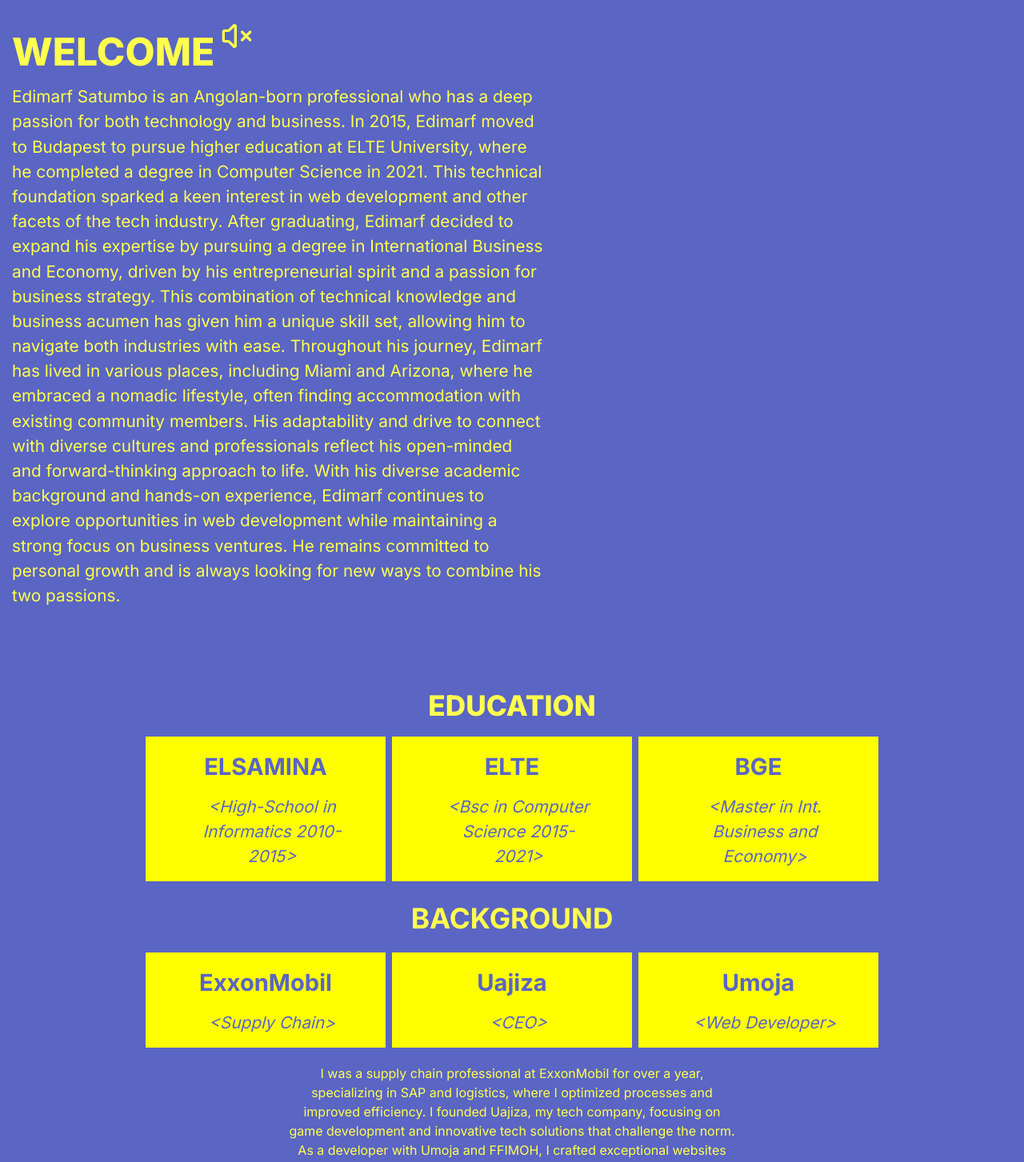
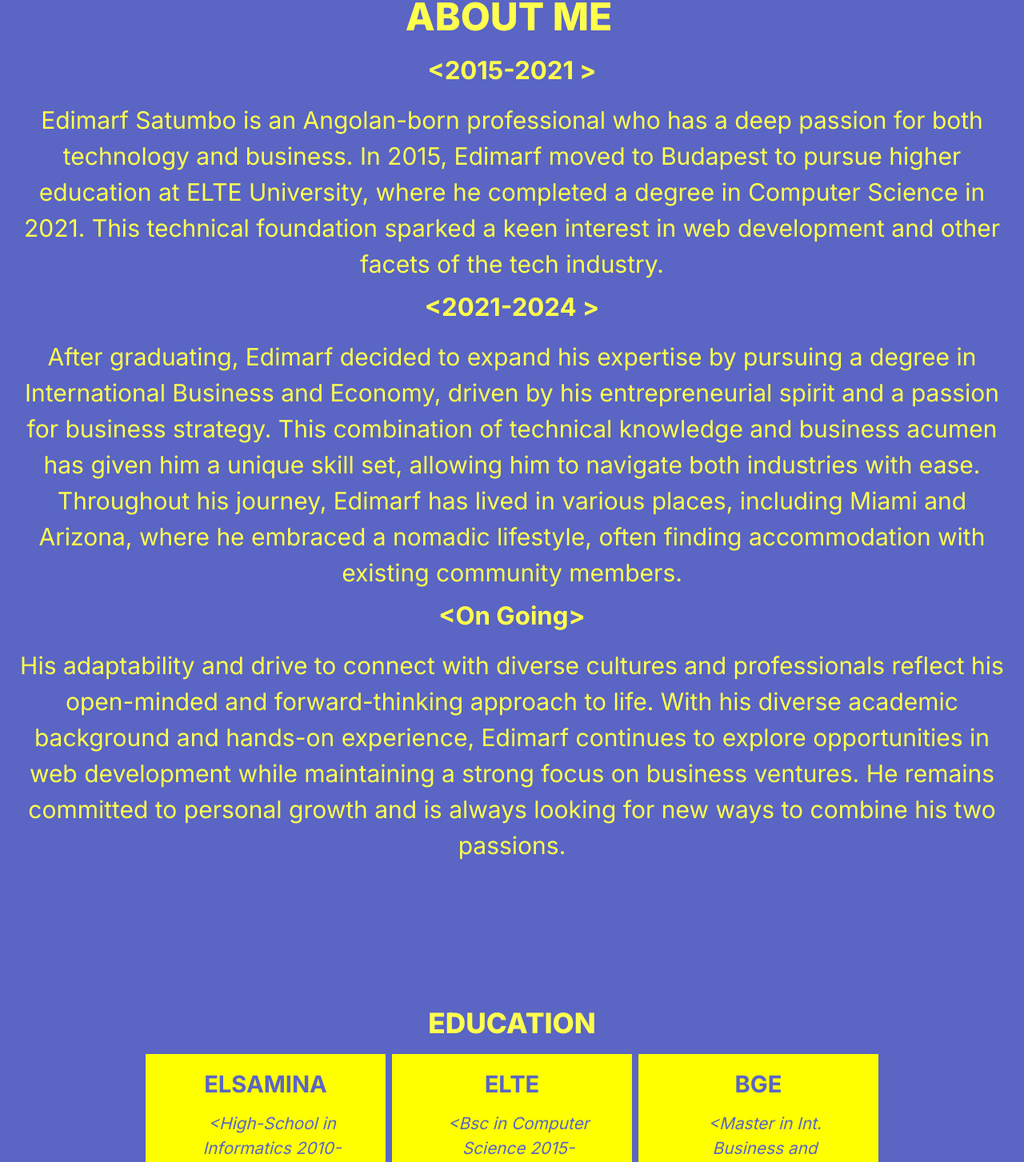
Before and after one commit to Satumbo9/satumbo9, a Next.js app: page / in a window 1280 px wide. Shown: the part 894-2347 px from the top of the page at 80% size. Built offline with nearby package versions, Linux system fonts and the light colour scheme.

Commit message:
UPDATE TO DEPLOY

```diff
--- a/app/Components/Pages/ABOUT/page.tsx
+++ b/app/Components/Pages/ABOUT/page.tsx
@@ -1,11 +1,11 @@
-import { EDUCATION_LIST } from "@/app/Components/Data/Education";
+// import { EDUCATION_LIST } from "@/app/Components/Data/Education";
 // import { BACKGROUND_INFO } from "@/app/Components/Data/Background";
 // import Card from "@/app/Components/Util/Card";
-import CardItems from "@/app/Components/Util/CardItems";
-import Link from "next/link";
-import { VolumeX } from "lucide-react";
+// import CardItems from "@/app/Components/Util/CardItems";
+// import Link from "next/link";
+// import { VolumeX } from "lucide-react";
 import React from "react";
-import { GENERAL_ICON_PAGE } from "../../Util/IconsStyle";
+// import { GENERAL_ICON_PAGE } from "../../Util/IconsStyle";
 
 // { BACKGROUND_INFO.map((items)=>(d
 // { BACKGROUND_INFO.map((items)=>(
@@ -20,67 +20,59 @@ import { GENERAL_ICON_PAGE } from "../../Util/IconsStyle";
 export default function AboutPage() {
   return (
     <section id="ABOUT" className="flex flex-col items-center">
-      <div className="w-full flex flex-col items-center md:items-start mt-10">
-        <span className="font-bold text-[2em] md:text-[3em] text-center md:text-start flex gap-2 2xl:text-[3em] items-center justify-center">
-          <p className="font-extrabold">WELCOME</p>
-          <p className="mb-10">
-            {React.createElement(VolumeX, {
+      <div className="w-full flex flex-col items-center   2xl:items-start">
+        <span className="font-bold text-[2em] md:text-[3em] text-center 2xl:text-start flex gap-2 2xl:text-[3em] items-center justify-center">
+          <p className="font-extrabold ">ABOUT ME</p>
+          <p className="">
+            {/* {React.createElement(VolumeX, {
               style: GENERAL_ICON_PAGE,
-            })}
+            })} */}
           </p>
         </span>
-        <p className="md:w-[666px] 2xl:w-[800px] 2xl:text-[1em] text-center text-[1.30em] md:text-left">
-          Edimarf Satumbo is an Angolan-born professional who has a deep passion
-          for both technology and business. In 2015, Edimarf moved to Budapest
-          to pursue higher education at ELTE University, where he completed a
-          degree in Computer Science in 2021. This technical foundation sparked
-          a keen interest in web development and other facets of the tech
-          industry. After graduating, Edimarf decided to expand his expertise by
-          pursuing a degree in International Business and Economy, driven by his
-          entrepreneurial spirit and a passion for business strategy. This
-          combination of technical knowledge and business acumen has given him a
-          unique skill set, allowing him to navigate both industries with ease.
-          Throughout his journey, Edimarf has lived in various places, including
-          Miami and Arizona, where he embraced a nomadic lifestyle, often
-          finding accommodation with existing community members. His
-          adaptability and drive to connect with diverse cultures and
-          professionals reflect his open-minded and forward-thinking approach to
-          life. With his diverse academic background and hands-on experience,
-          Edimarf continues to explore opportunities in web development while
-          maintaining a strong focus on business ventures. He remains committed
-          to personal growth and is always looking for new ways to combine his
-          two passions.
-        </p>
+        <span className=" h-fit 2xl:w-[800px] 2xl:text-[1em] text-center   2xl:text-left lg:text-[1.50em]">
+          <p className="font-bold mb-4 mt-2 text-[1.30em] ">
+            {" "}
+            &lt;2015-2021 &gt;
+          </p>
+          <p className="mb-2 text-[1.0em] md:text-[1.0em] xl:text-[1.25em]">
+            Edimarf Satumbo is an Angolan-born professional who has a deep
+            passion for both technology and business. In 2015, Edimarf moved to
+            Budapest to pursue higher education at ELTE University, where he
+            completed a degree in Computer Science in 2021. This technical
+            foundation sparked a keen interest in web development and other
+            facets of the tech industry.
+          </p>
+
+          <p className="font-bold mb-4 mt-2 text-[1.30em] ">
+            &lt;2021-2024 &gt;
+          </p>
+
+          <p className="mb-2 text-[1.0em] md:text-[1.0em] xl:text-[1.25em]">
+            After graduating, Edimarf decided to expand his expertise by
+            pursuing a degree in International Business and Economy, driven by
+            his entrepreneurial spirit and a passion for business strategy. This
+            combination of technical knowledge and business acumen has given him
+            a unique skill set, allowing him to navigate both industries with
+            ease. Throughout his journey, Edimarf has lived in various places,
+            including Miami and Arizona, where he embraced a nomadic lifestyle,
+            often finding accommodation with existing community members.
+          </p>
+          <p className="font-bold mb-4 mt-2 text-[1.30em]">&lt;On Going&gt;</p>
+          <p className="text-[1.0em] md:text-[1.0em] xl:text-[1.25em]  ">
+            His adaptability and drive to connect with diverse cultures and
+            professionals reflect his open-minded and forward-thinking approach
+            to life. With his diverse academic background and hands-on
+            experience, Edimarf continues to explore opportunities in web
+            development while maintaining a strong focus on business ventures.
+            He remains committed to personal growth and is always looking for
+            new ways to combine his two passions.
+          </p>
+        </span>
       </div>
       <div
-        className="2xl:mt-[2em] md:mt-[6em] w-full
+        className="2xl:mt-[2em] w-full
       flex items-center justify-center flex-col text-center"
-      >
-        <span className="font-extrabold text-[2em] md:text-[2.20em] flex gap-2 2xl:text-[2.50em] items-center justify-center">
-          EDUCATION
-        </span>
-
-        <div
-          className="flex flex-col md:flex md:flex-row 2xl:text-[1em] gap-2
-        "
-        >
-          {EDUCATION_LIST.map((items) => (
-            <Link
-              target="_blank"
-              key={items.id}
-              className="lg:hover:text-[--page-links] mt-3
-              md:text-[1.3em]"
-              href={items.link}
-            >
-              <CardItems
-                id={items.id}
-                title={items.name}
-                description={items.description}
-              />
-            </Link>
-          ))}
-        </div>
-      </div>
+      ></div>
     </section>
   );
 }
--- a/app/Components/Pages/HOME/page.tsx
+++ b/app/Components/Pages/HOME/page.tsx
@@ -28,7 +28,7 @@ export default function HomePage() {
       <div
         // className="text-[1.5em]  text-center md:text-[1.5em] md:w-[666px] md:h-[68px] md:text-center "
 
-        className={`text-[1em] md:text-[1.40em] 2xl:text-[1.70em] p-2 text-center w-[20.10em] md:w-[30.25em] `}
+        className={`text-[1.25em] md:text-[1.40em] 2xl:text-[1.70em]  px-4 text-center w-[20.10em] md:w-[30.25em] font-bold`}
       >
         <p>
           Edimarf Satumbo was born in the 90s and still alive making amazing art
--- a/app/Components/Pages/WORK/page.tsx
+++ b/app/Components/Pages/WORK/page.tsx
@@ -2,13 +2,41 @@
 // import Image from "next/image";
 import CardItems from "../../Util/CardItems";
 import { PROFESSIONAL_CAREER } from "@/app/Components/Data/Profession";
+import Link from "next/link";
 // import { Computer } from "lucide-react";
 import React from "react";
+import { EDUCATION_LIST } from "../../Data/Education";
 // import { GENERAL_ICON_PAGE } from "../../Util/IconsStyle";
 
 export default function WorkPage() {
   return (
-    <section id="WORK" className="flex justify-center items-center text-center">
+    <section
+      id="WORK"
+      className="h-screen flex flex-col justify-center items-center text-center"
+    >
+      <span className="font-extrabold text-[2em] md:text-[2.20em] flex gap-2 2xl:text-[2.50em] items-center justify-center">
+        EDUCATION
+      </span>
+      <div
+        className="flex flex-col md:flex md:flex-row 2xl:text-[1em] gap-2
+        "
+      >
+        {EDUCATION_LIST.map((items) => (
+          <Link
+            target="_blank"
+            key={items.id}
+            className="lg:hover:text-[--page-links] mt-3
+              md:text-[1.3em]"
+            href={items.link}
+          >
+            <CardItems
+              id={items.id}
+              title={items.name}
+              description={items.description}
+            />
+          </Link>
+        ))}
+      </div>
       <div className="text-center flex flex-col items-center">
         <span className="text-[2em] md:text-[2.20em] font-bold flex gap-2  2xl:text-[2.50em] mt-5 items-center justify-center">
           BACKGROUND
@@ -24,7 +52,7 @@ export default function WorkPage() {
             />
           ))}
         </div>
-        <span className="p-5 md:w-[600px] 2xl:w-[800px] mt-30 mb-10 text-10 2xl:text-[1em] h-fit">
+        {/* <span className="p-5 md:w-[600px] 2xl:w-[800px] mt-30 mb-10 text-10 2xl:text-[1em] h-fit">
           <p>
             I was a supply chain professional at ExxonMobil for over a year,
             specializing in SAP and logistics, where I optimized processes and
@@ -36,7 +64,7 @@ export default function WorkPage() {
             creativity to drive impactful projects and overcome challenges in
             the tech landscape.
           </p>
-        </span>
+        </span> */}
       </div>
     </section>
   );
--- a/app/Components/Util/FormData.tsx
+++ b/app/Components/Util/FormData.tsx
@@ -34,7 +34,7 @@ export default function FormData() {
   const onSubmit: SubmitHandler<FormDataType> = (data) => {
     console.log("Working!!!", data.name, data.email);
     setLogged(true);
-    if(Logged === true) return console.log("Logged");
+    if (Logged === true) return console.log("Logged");
 
     form.reset();
   };
@@ -54,7 +54,7 @@ export default function FormData() {
   );
   return (
     <div className="flex flex-col  items-center ">
-      <span className="font-bold text-[1.80em] md:text-[2.90em] mt-4 text-center  mb-10">
+      <span className="font-bold text-[1.80em] md:text-[2.90em] mt-4 text-center  mb-4">
         {formHeaderMessage}
       </span>
       <Form className="" onSubmit={handleSubmit(onSubmit)} name="talk-to-me">
```
